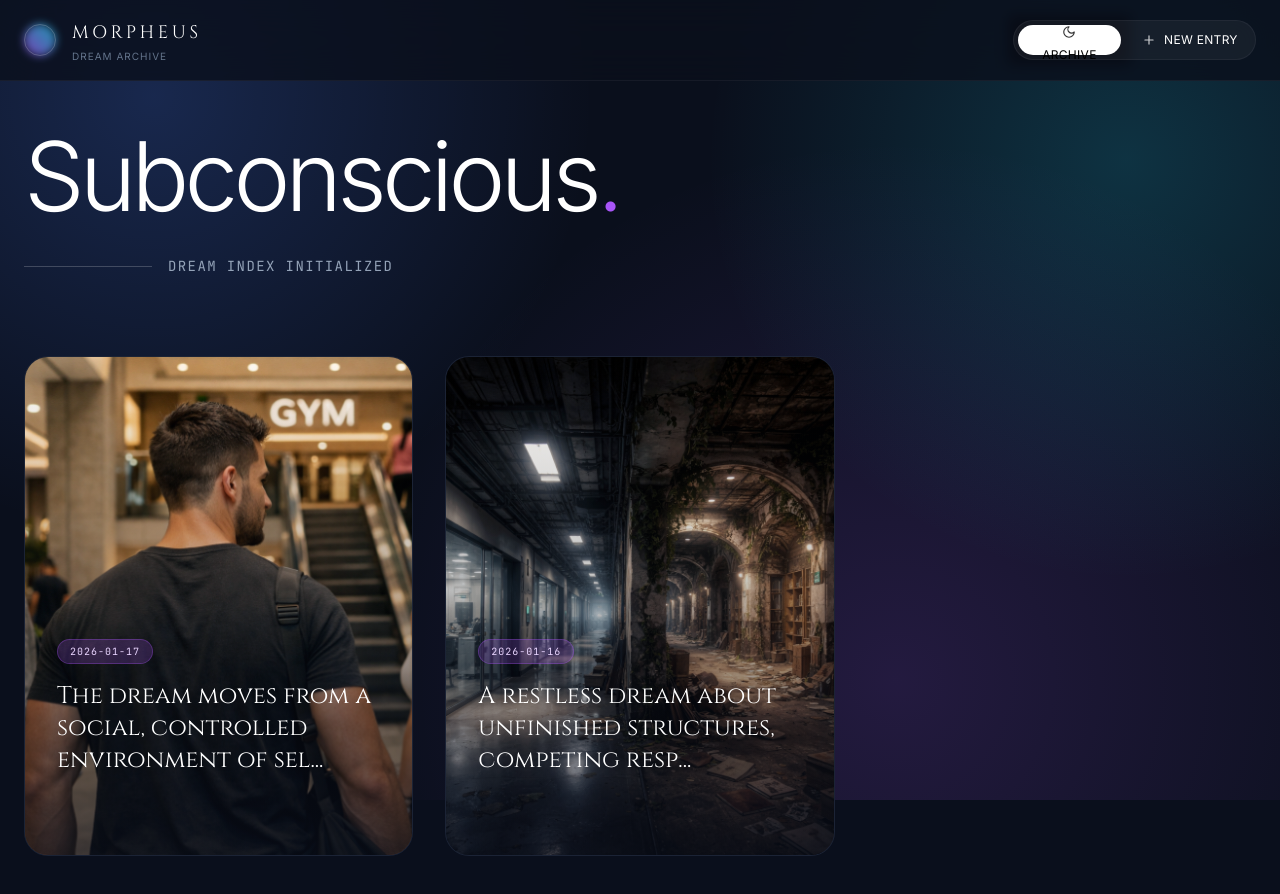
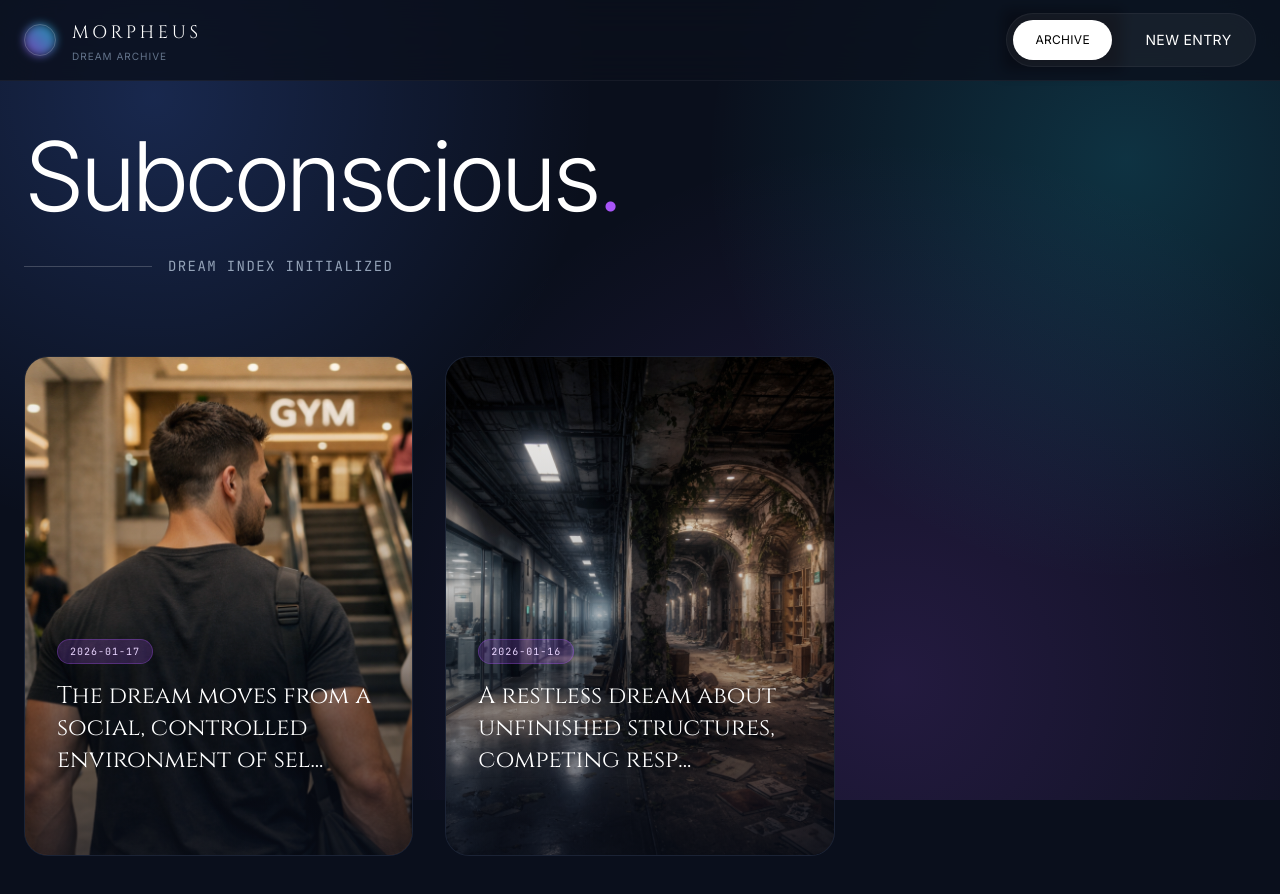
Before and after one commit to BenWassa/morpheus-dream-archive, a React (Vite) app: page / in a window 1280 px wide. Shown: the top 894 px of the page. Built offline with nearby package versions, Linux system fonts and the light colour scheme.

Commit message:
Bump version to 1.7.0

```diff
--- a/package.json
+++ b/package.json
@@ -1,7 +1,7 @@
 {
   "name": "project-morpheus",
   "private": true,
-  "version": "1.6.0",
+  "version": "1.7.0",
   "type": "module",
   "scripts": {
     "dev": "vite",
--- a/src/component/GooeyNav.jsx
+++ b/src/component/GooeyNav.jsx
@@ -285,7 +285,7 @@ const GooeyNav = ({
         <nav className="flex relative" style={{ transform: 'translate3d(0,0,0.01px)' }}>
           <ul
             ref={navRef}
-            className="flex gap-4 sm:gap-2 list-none p-1 sm:p-1 m-0 relative z-[3] text-[10px] sm:text-xs font-medium tracking-wide"
+            className="flex gap-2 sm:gap-3 md:gap-4 list-none p-1 sm:p-1.5 m-0 relative z-[3] text-[10px] sm:text-xs md:text-sm font-medium tracking-wide"
             style={{
               color: 'white',
               textShadow: '0 1px 1px hsl(205deg 30% 10% / 0.2)',
@@ -305,10 +305,10 @@ const GooeyNav = ({
                   }}
                   href={item.href}
                   onKeyDown={(e) => handleKeyDown(e, index)}
-                  className="outline-none py-[0.8em] sm:py-[0.6em] px-[1em] sm:px-[1.1em] inline-flex items-center gap-1.5 sm:gap-2"
+                  className="outline-none py-[0.55em] px-[0.9em] sm:py-[0.65em] sm:px-[1.1em] md:py-[0.7em] md:px-[1.25em] inline-flex items-center justify-center gap-2"
                 >
                   {item.icon ? (
-                    <span className="opacity-80 scale-110 sm:scale-100">{item.icon}</span>
+                    <span className="opacity-90 flex items-center sm:hidden">{item.icon}</span>
                   ) : null}
                   <span className={item.icon ? 'hidden sm:inline' : ''}>{item.label}</span>
                 </a>
@@ -318,7 +318,7 @@ const GooeyNav = ({
         </nav>
         <span className="effect filter" ref={filterRef} />
         <span
-          className="effect text text-[10px] sm:text-xs font-medium tracking-wide whitespace-nowrap inline-flex items-center px-[1em] sm:px-[1.1em] gap-1.5 sm:gap-2"
+          className="effect text text-[10px] sm:text-xs font-medium tracking-wide whitespace-nowrap inline-flex items-center justify-center px-[1.2em] sm:px-[1.1em] gap-2"
           ref={textRef}
         />
       </div>
```
Also changed, not shown: 5 other files (tests, documents, lock files or other folders).
